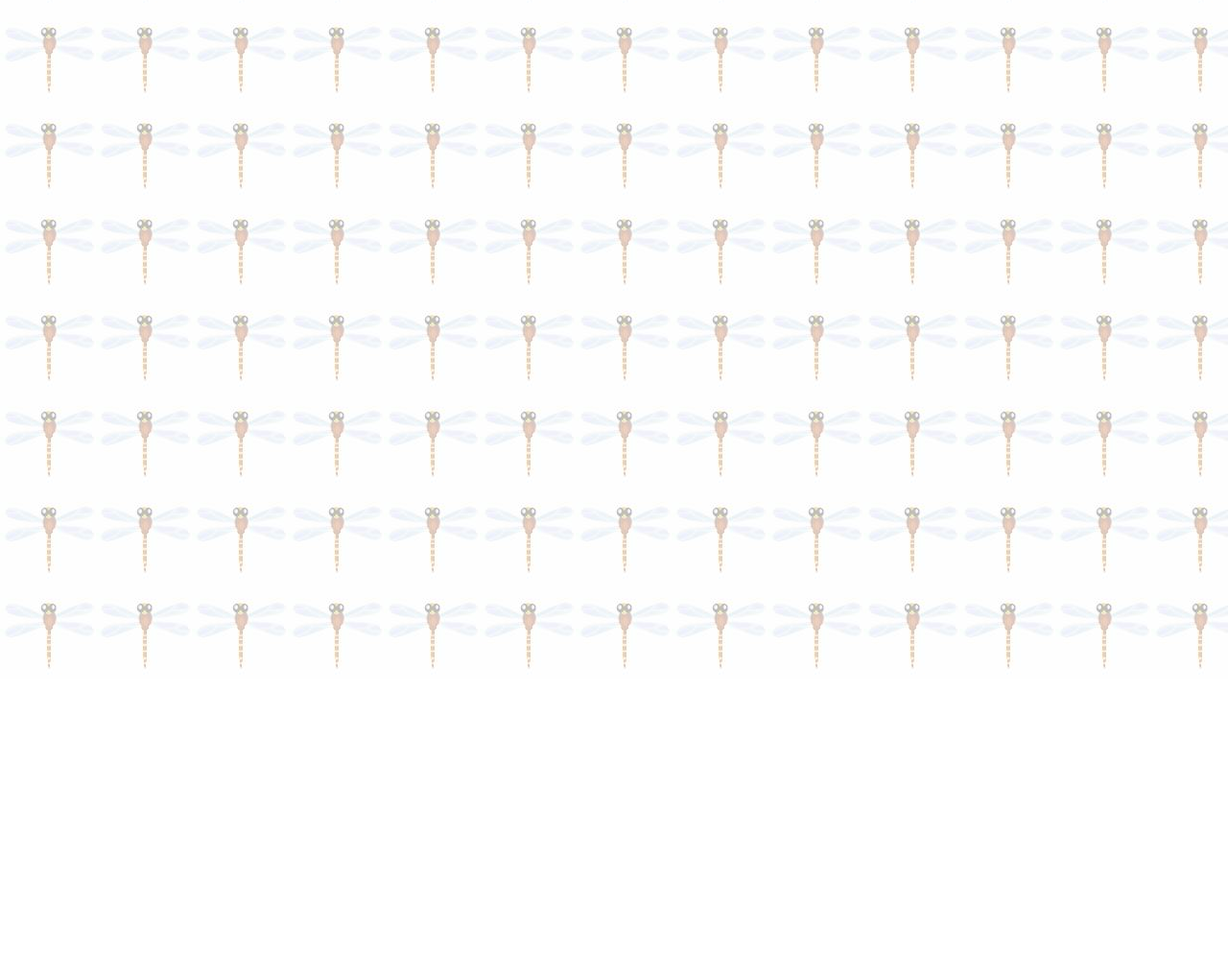
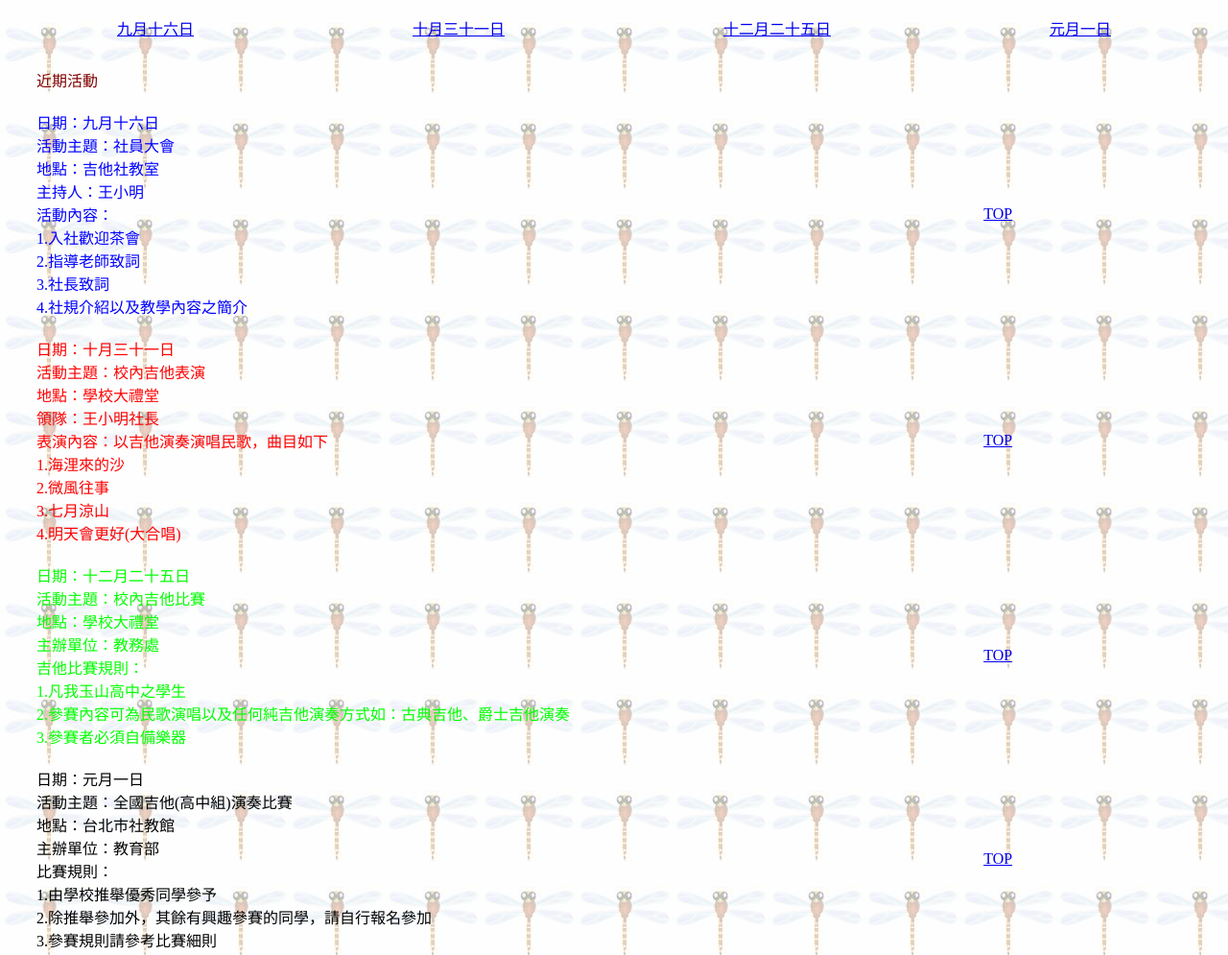
Before and after one commit to FYuKuo/midterm_exam_practice_0505, a plain HTML site: page guitar_event.html in a window 1280 px wide. Shown: the part 93-1088 px from the top of the page at 96% size. Before the commit the page ends 800 px from the top, so only its background shows below. Drawn offline with Linux system fonts and the light colour scheme.

Commit message:
吉他社活動新增文字 修改css文字顏色大小及版面位置

```diff
--- a/guitar_event.html
+++ b/guitar_event.html
@@ -25,6 +25,46 @@
             margin: 20px auto;
         }
 
+        .content {
+            display: flex;
+            flex-wrap: wrap;
+            margin-left: 30px;
+            align-items: center;
+        }
+
+        .con {
+            width: 80%;
+            margin: 10px auto;
+        }
+
+        .top {
+            width: 20%;
+            margin: 10px auto;
+
+        }
+
+        #con_00 {
+            width: 100%;
+            color: #800000;
+        }
+
+        #con_01 {
+            color: #0000FF;
+        }
+        #con_02 {
+            color: #FF0000;
+        }
+        #con_03 {
+            color: #00FF00;
+        }
+        #con_04 {
+            color: #000000;
+        }
+
+        .height_v {
+            width: 100%;
+            min-height: 30vh;
+        }
 
     </style>
 </head>
@@ -40,7 +80,90 @@
         <a href="./guitar_learning.html">吉他社教學內容</a>
     </div>
 
+    <div class="nav">
+        <a href="#con_01">九月十六日</a>
+        <a href="#con_02">十月三十一日</a>
+        <a href="#con_03">十二月二十五日</a>
+        <a href="#con_04">元月一日</a>
+    </div>
+
     <div class="content">
+        <div class="con" id="con_00">
+            近期活動
+        </div>
+
+        <div class="con" id="con_01">
+            日期：九月十六日<br>
+            活動主題：社員大會<br>
+            地點：吉他社教室<br>
+            主持人：王小明<br>
+            活動內容：<br>
+            1.入社歡迎茶會<br>
+            2.指導老師致詞<br>
+            3.社長致詞<br>
+            4.社規介紹以及教學內容之簡介
+        </div>
+
+        <div class="top">
+            <a href="#">
+                TOP
+            </a>
+        </div>
+
+        <div class="con" id="con_02">
+            日期：十月三十一日<br>
+            活動主題：校內吉他表演<br>
+            地點：學校大禮堂<br>
+            領隊：王小明社長<br>
+            表演內容：以吉他演奏演唱民歌，曲目如下<br>
+            1.海浬來的沙<br>
+            2.微風往事<br>
+            3.七月涼山<br>
+            4.明天會更好(大合唱)
+        </div>
+
+        <div class="top">
+            <a href="#">
+                TOP
+            </a>
+        </div>
+
+        <div class="con" id="con_03">
+            日期：十二月二十五日<br>
+            活動主題：校內吉他比賽<br>
+            地點：學校大禮堂<br>
+            主辦單位：教務處<br>
+            吉他比賽規則：<br>
+            1.凡我玉山高中之學生<br>
+            2.參賽內容可為民歌演唱以及任何純吉他演奏方式如：古典吉他、爵士吉他演奏<br>
+            3.參賽者必須自備樂器
+        </div>
+
+        <div class="top">
+            <a href="#">
+                TOP
+            </a>
+        </div>
+
+        <div class="con" id="con_04">
+            日期：元月一日<br>
+            活動主題：全國吉他(高中組)演奏比賽<br>
+            地點：台北市社教館<br>
+            主辦單位：教育部<br>
+            比賽規則：<br>
+            1.由學校推舉優秀同學參予<br>
+            2.除推舉參加外，其餘有興趣參賽的同學，請自行報名參加<br>
+            3.參賽規則請參考比賽細則
+        </div>
+
+        <div class="top">
+            <a href="#">
+                TOP
+            </a>
+        </div>
+
+        <div class="height_v"></div>
+
 
     </div>
 </body>
```
